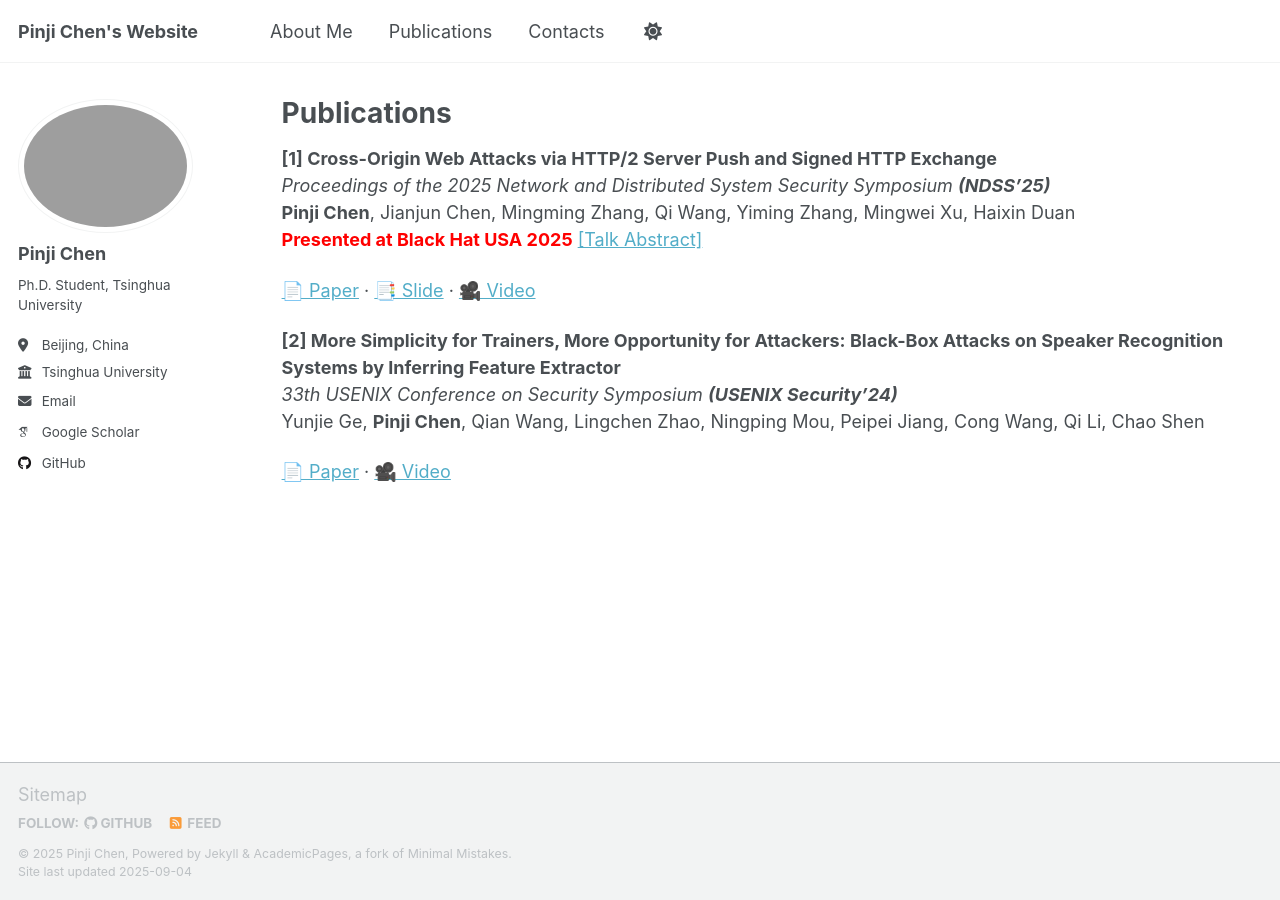
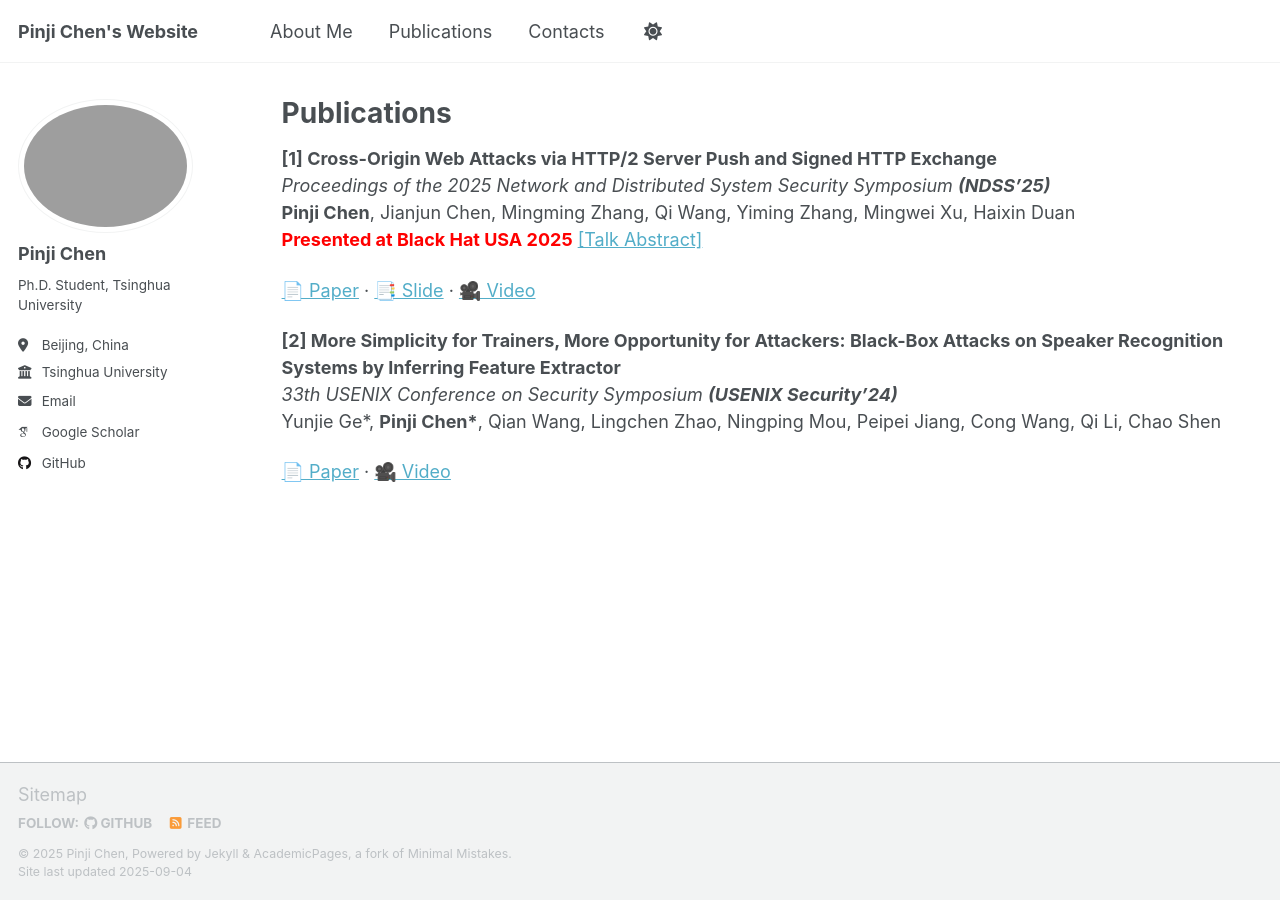
Before and after one commit to Chenpinji/Chenpinji.github.io, a Jekyll site: the page built from _pages/publications.md, in a window 1280 px wide. Built offline with Jekyll 4.4.1, drawn with Linux system fonts in a browser that asks for light colours; some web fonts are replaced; a script that is not in the unit is left out.

Commit message:
update pub

```diff
--- a/_pages/publications.md
+++ b/_pages/publications.md
@@ -14,7 +14,7 @@ author_profile: true
 
 **[2] More Simplicity for Trainers, More Opportunity for Attackers: Black-Box Attacks on Speaker Recognition Systems by Inferring Feature Extractor**
 *33th USENIX Conference on Security Symposium **(USENIX Security'24)***
-Yunjie Ge, **Pinji Chen**, Qian Wang, Lingchen Zhao, Ningping Mou,  Peipei Jiang, Cong Wang, Qi Li, Chao Shen
+Yunjie Ge\*, **Pinji Chen\***, Qian Wang, Lingchen Zhao, Ningping Mou,  Peipei Jiang, Cong Wang, Qi Li, Chao Shen
 
 
 [📄 Paper](https://www.usenix.org/system/files/usenixsecurity24-ge-attacks.pdf) · [🎥 Video](https://www.youtube.com/watch?v=Rr5logU-JPQ&t=3s)
```
